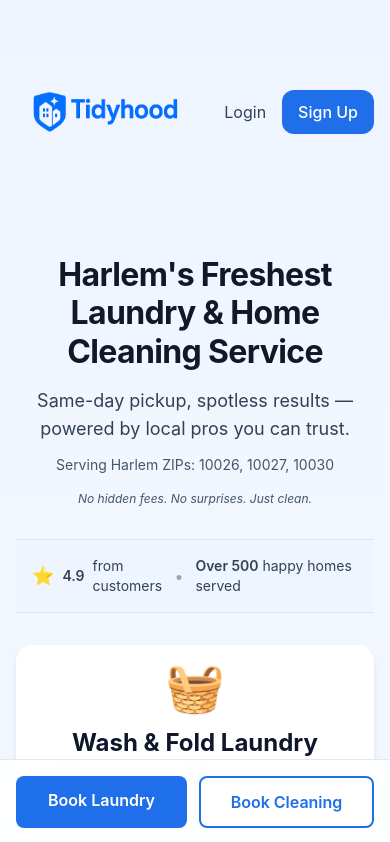
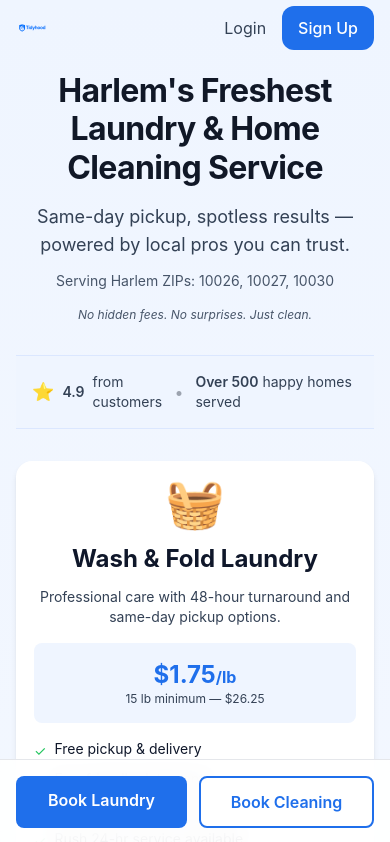
Before and after one commit to sopap/tidyhood, a Next.js app: page / in a window 390 px wide. Shown: the top 842 px of the page. Built offline with nearby package versions, Linux system fonts and the light colour scheme; no server answers.

Commit message:
Fix mobile responsiveness: reduce logo size, optimize spacing, prevent overflow

```diff
--- a/app/page.tsx
+++ b/app/page.tsx
@@ -84,7 +84,7 @@ export default function Home() {
         <Header />
 
         {/* Hero Section */}
-        <main className="container mx-auto px-4 py-8 md:py-12 lg:py-16">
+        <main className="container mx-auto px-4 py-4 md:py-8 lg:py-12">
           <motion.div
             className="max-w-4xl mx-auto text-center mb-8 md:mb-12"
             initial="hidden"
@@ -348,7 +348,7 @@ export default function Home() {
               <p className="text-text-secondary mb-4">
                 We proudly serve all of Harlem, including Central Harlem, South Harlem, and Morningside Heights. Our pickup and delivery service covers ZIP codes:
               </p>
-              <div className="flex justify-center gap-8 mb-4">
+              <div className="flex flex-wrap justify-center gap-4 md:gap-8 mb-4">
                 <div className="flex items-center">
                   <span className="text-primary-600 text-2xl mr-2">📍</span>
                   <span className="font-bold">10026</span>
--- a/components/Header.tsx
+++ b/components/Header.tsx
@@ -21,7 +21,7 @@ export function Header() {
   }
 
   return (
-    <header className="container mx-auto px-4 py-6">
+    <header className="container mx-auto px-4 py-3 md:py-4">
       <div className="flex items-center justify-between">
         <Link
           href={user ? '/orders' : '/'}
@@ -31,10 +31,10 @@ export function Header() {
           <Image
             src="/logo.svg"
             alt="Tidyhood"
-            width={780}
-            height={195}
+            width={200}
+            height={50}
             priority
-            className="h-44 w-auto"
+            className="h-8 md:h-10 lg:h-12 w-auto"
           />
         </Link>
         <nav className="space-x-4">
```
Also changed, not shown: 1 other file (tests, documents, lock files or other folders).
